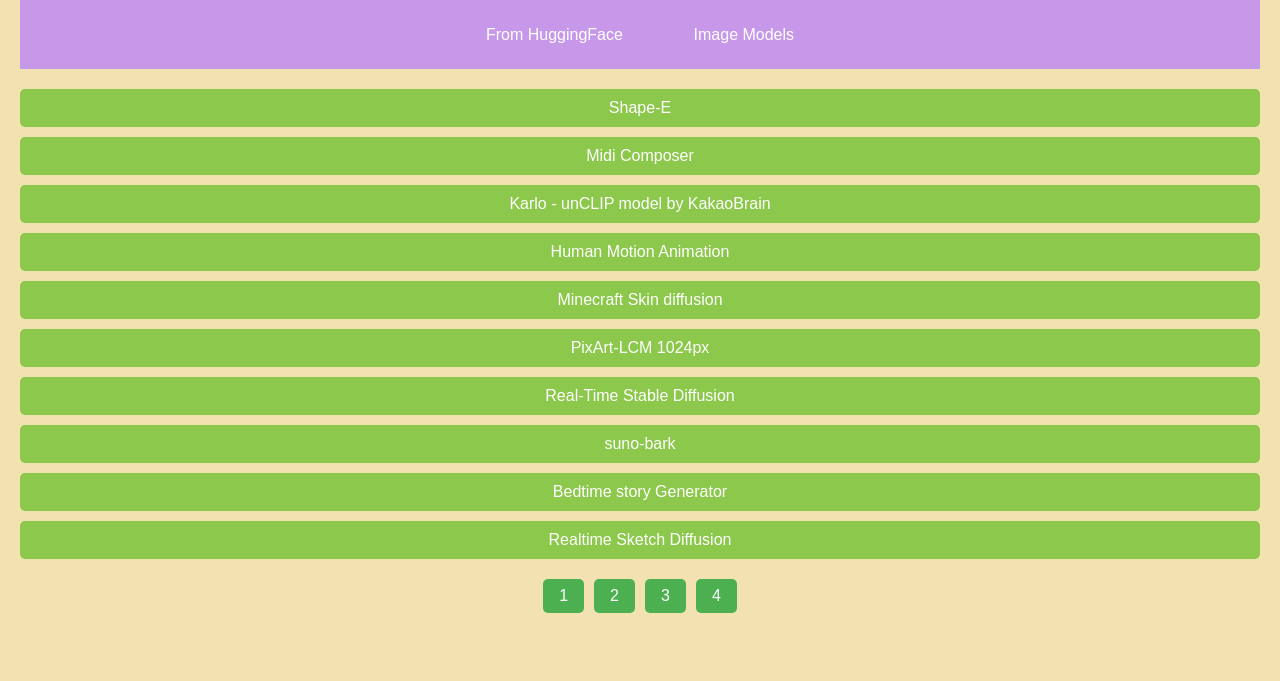
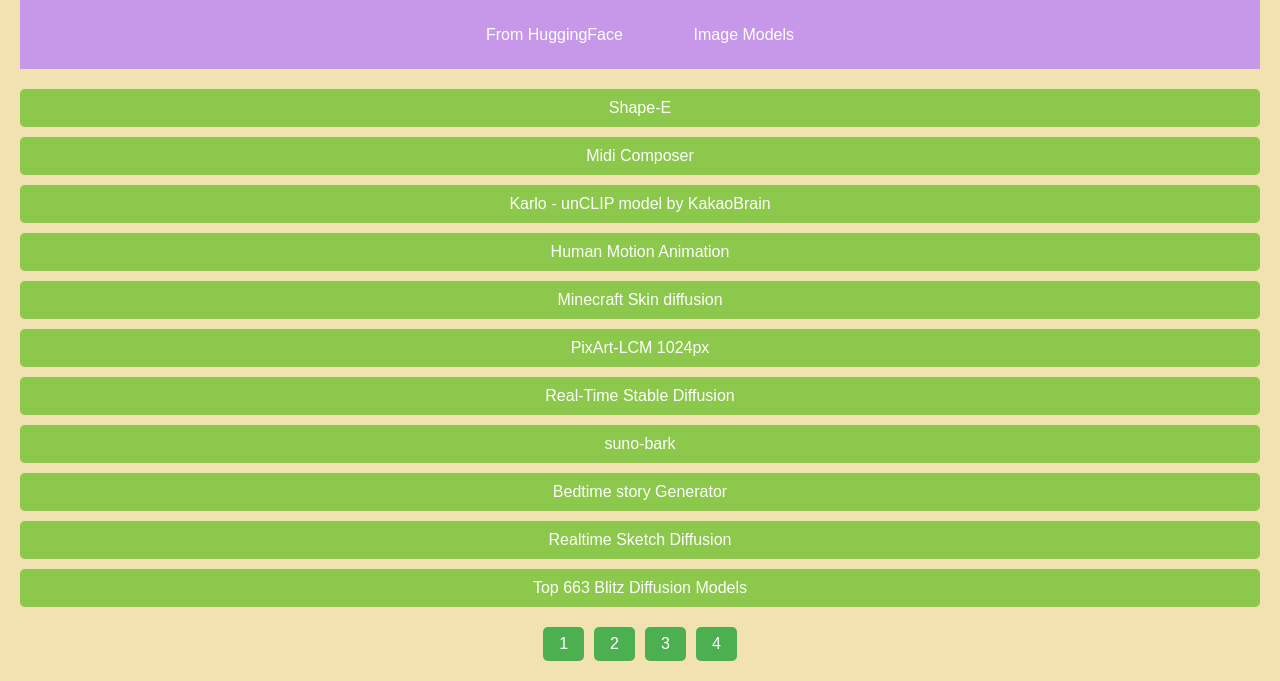
Before and after one commit to rohanod/CoolAiTools, a plain HTML site: page page3.html in a window 1280 px wide. Shown: the part 138-819 px from the top of the page. Drawn offline with Linux system fonts and the light colour scheme.

Commit message:
modified:   Links.html 	modified:   page3.html

```diff
--- a/page3.html
+++ b/page3.html
@@ -82,6 +82,7 @@
     <a href="https://suno-bark.hf.space">suno-bark</a>
     <a href="https://jbilcke-hf-ai-bedtime-story.hf.space">Bedtime story Generator</a>
     <a href="https://fal-ai-realtime-stable-diffusion-local.hf.space">Realtime Sketch Diffusion</a>
+    <a href="https://yntec-printingpress.hf.space">Top 663 Blitz Diffusion Models</a>
     <div class="pagination">
         <a href="index.html">1</a>
         <a href="page2.html">2</a>
```
Also changed, not shown: Links.html (+1 -0 lines).
